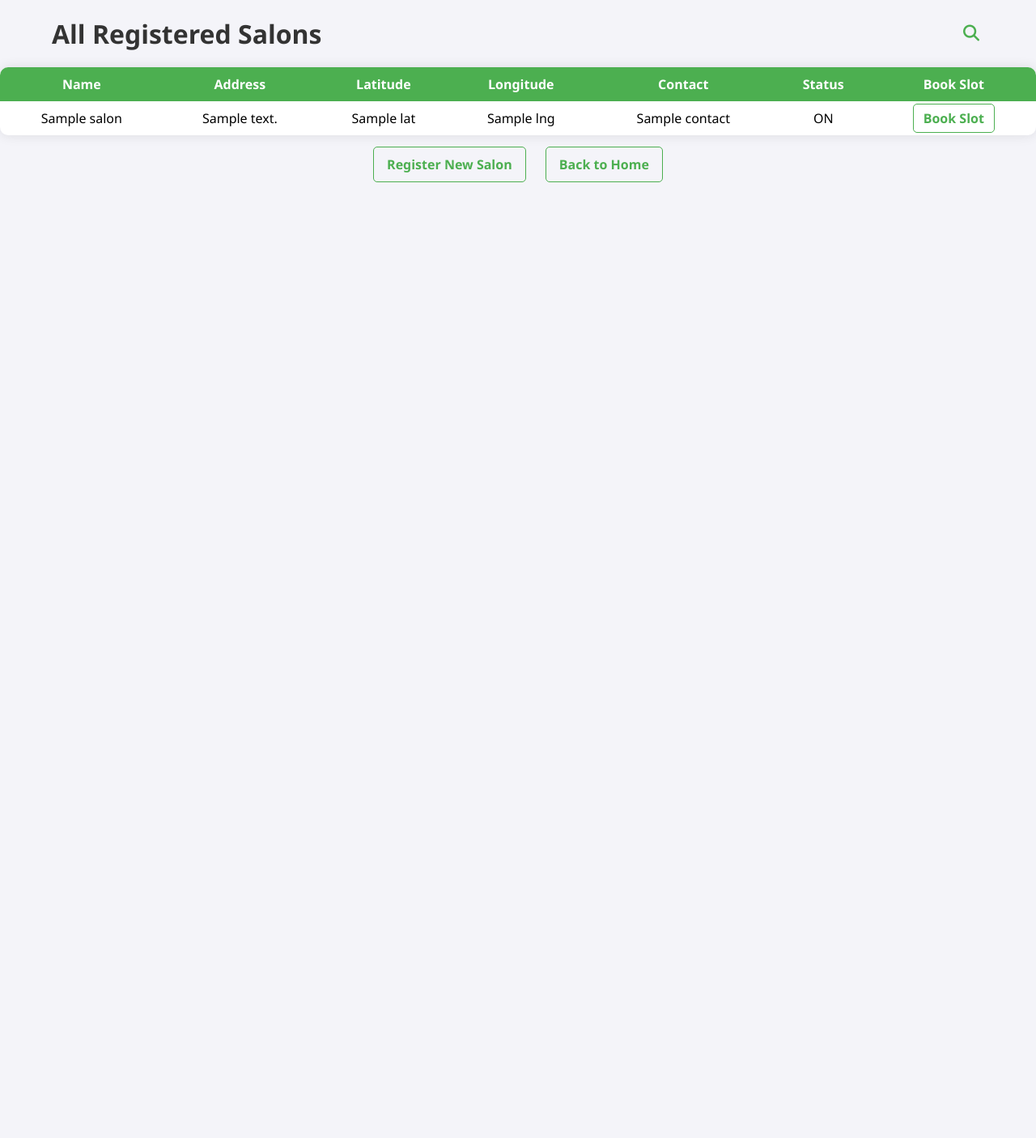
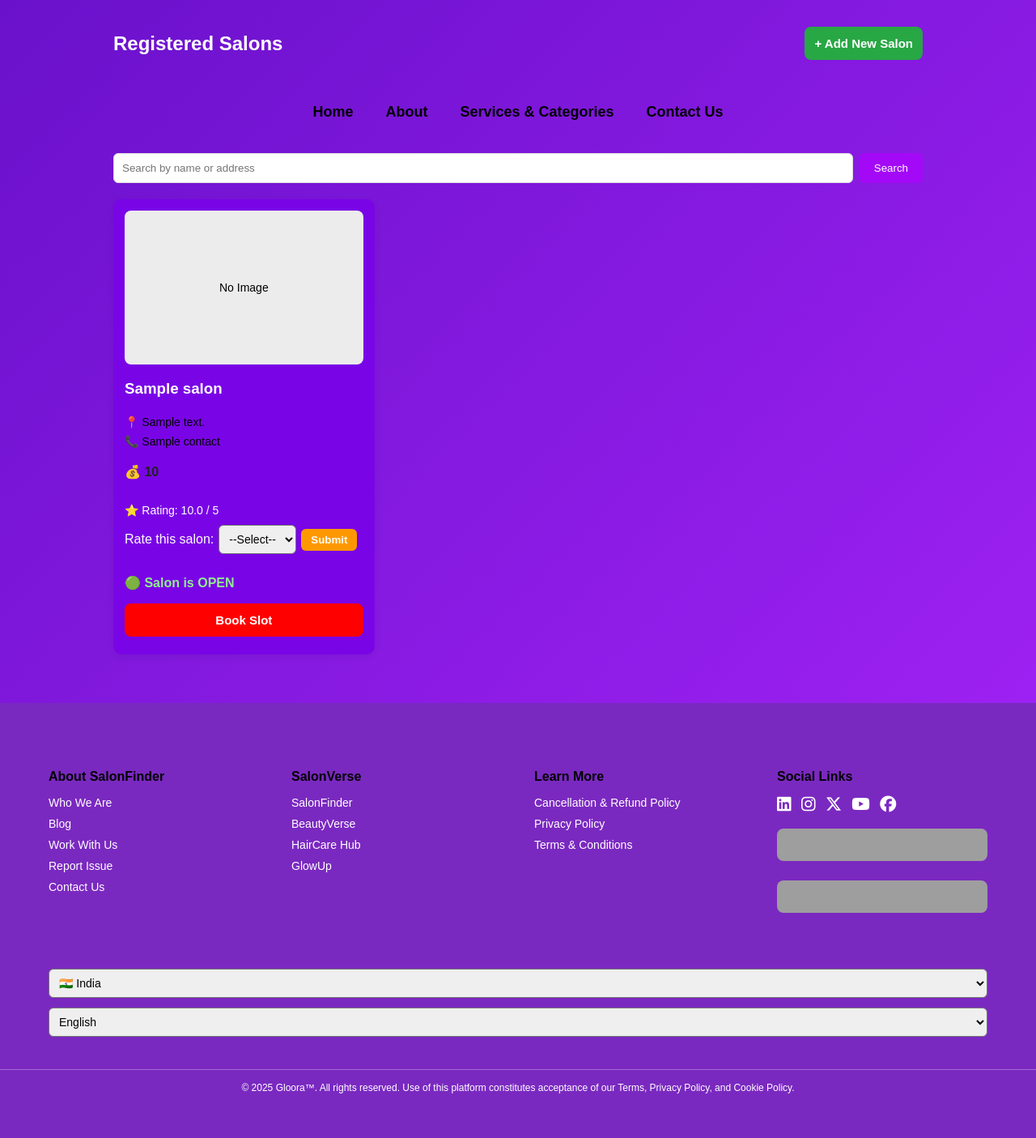
Before and after one commit to divesh012/my_app, a Flask app: template templates/show_salon.html in a window 1280 px wide. Shown: the whole page at 81% size. Before the commit the page ends 225 px from the top, so only its background shows below. Run offline with Flask 3, Linux system fonts and the light colour scheme; the template is opened without the code that fills it: most values are stand-ins (such as "Sample title", 1, 10 or a date in 2020); grey boxes are pictures that could not be loaded.

Commit message:
Update show_salon.html

```diff
--- a/templates/show_salon.html
+++ b/templates/show_salon.html
@@ -1,270 +1,231 @@
-<!DOCTYPE html>
-<html lang="en">
-
+<!doctype html>
+<html>
 <head>
-  <meta charset="UTF-8">
-  <title>All Salons</title>
+  <meta charset="utf-8"/>
+  <title>Salons</title>
+  <meta name="viewport" content="width=device-width, initial-scale=1"/>
   <link rel="stylesheet" href="https://cdnjs.cloudflare.com/ajax/libs/font-awesome/6.5.0/css/all.min.css">
-  <style>
-    body {
-      font-family: 'Segoe UI', Tahoma, Geneva, Verdana, sans-serif;
-      background-color: #f4f4f9;
-      margin: 0;
-      padding: 0;
-    }
-
-    .header-container {
-      display: flex;
-      justify-content: space-between;
-      align-items: center;
-      max-width: 90%;
-      margin: 20px auto;
-    }
-
-    h1 {
-      color: #333;
-      margin: 0;
-    }
-
-    .search-container input[type="text"] {
-      display: none;
-      padding: 6px 10px;
-      border: 1px solid #ccc;
-      border-radius: 5px;
-      width: 0;
-      transition: width 0.3s ease;
-    }
-
-    .search-container input[type="text"].active {
-      display: inline-block;
-      width: 220px;
-    }
-
-    .search-container button {
-      background: none;
-      border: none;
-      cursor: pointer;
-      font-size: 20px;
-      color: #4CAF50;
-    }
-
-    table {
-      width: 100%;
-      border-collapse: collapse;
-      margin: 20px auto;
-      background: white;
-      box-shadow: 0 0 15px rgba(0, 0, 0, 0.1);
-      border-radius: 10px;
-      overflow: hidden;
-    }
-
-    table th,
-    table td {
-      text-align: center;
-      vertical-align: middle;
-      padding: 10px;
-      white-space: nowrap;
-    }
-
-    th {
-      background-color: #4CAF50;
-      color: white;
-    }
-
-    tr.owner-row {
-      background-color: #fff9c4;
-    }
-
-    tr:hover {
-      background-color: #f1f1f1;
-    }
-
-    /* Toggle buttons */
-    a.toggle-btn {
-      padding: 8px 14px;
-      border-radius: 6px;
-      color: white !important;
-      font-weight: bold;
-      text-decoration: none;
-      transition: 0.3s;
-      display: inline-block;
-    }
-
-    a.toggle-btn.on {
-      background-color: #4CAF50;
-    }
-
-    a.toggle-btn.on:hover {
-      background-color: #45a049;
-    }
-
-    a.toggle-btn.off {
-      background-color: #f44336;
-    }
-
-    a.toggle-btn.off:hover {
-      background-color: #e53935;
-    }
-
-    /* Book Slot button */
-    td a.book-btn {
-      padding: 6px 12px;
-      border-radius: 5px;
-      border: 1px solid #4CAF50;
-      color: #4CAF50;
-      font-weight: bold;
-      text-decoration: none;
-      transition: 0.3s;
-    }
-
-    td a.book-btn:hover {
-      background-color: #45a049;
-      color: white;
-    }
-
-    /* Disabled link */
-    .disabled-link {
-      color: gray;
-      border: 1px solid gray;
-      padding: 6px 12px;
-      border-radius: 5px;
-      pointer-events: none;
-      cursor: default;
-      display: inline-block;
-    }
-
-    .links {
-      text-align: center;
-      margin: 25px 0;
-    }
-
-    .links a {
-      margin: 0 10px;
-      padding: 10px 16px;
-      border-radius: 5px;
-      border: 1px solid #4CAF50;
-      color: #4CAF50;
-      font-weight: bold;
-      text-decoration: none;
-      transition: 0.3s;
-    }
-
-    .links a:hover {
-      background-color: #4CAF50;
-      color: white;
-    }
-
-    p {
-      text-align: center;
-      font-size: 18px;
-      color: #555;
-    }
-
-    .closed {
-      color: red;
-      font-weight: bold;
-    }
-  </style>
+  <link rel="stylesheet" href="{{ url_for('static', filename='css/show_salon.css') }}">
 </head>
 
 <body>
+<div class="wrap">
 
-  <div class="header-container">
-    <h1>All Registered Salons</h1>
-    <div class="search-container">
-      <button id="search-icon"><i class="fas fa-magnifying-glass"></i></button>
-      <form id="search-form" method="get" style="display:inline;">
-        <input type="text" name="search" placeholder="Search by name or address"
-          value="{{ search_query|default('') }}">
-      </form>
+  <div class="top">
+    <h2>Registered Salons</h2>
+    <div>
+      <a class="btn add-btn" href="{{ url_for('register_salon') }}">+ Add New Salon</a>
     </div>
   </div>
 
-  {% if salons %}
-  <table>
-    <tr>
-      <th>Name</th>
-      <th>Address</th>
-      <th>Latitude</th>
-      <th>Longitude</th>
-      <th>Contact</th>
-      <th>Status</th>
-      <th>Book Slot</th>
-      {% if session.get('username') %}<th>Owner Toggle</th>{% endif %}
-      {% if session.get('admin') %}<th>Admin Toggle</th>{% endif %}
-    </tr>
+  <!-- Navigation Bar -->
+  <div class="navbar" style="text-align:center; margin: 20px;">
+      <a href="{{ url_for('gender') }}">Home</a>
+      <a href="{{ url_for('about') }}" class="active">About</a>
+      <a href="{{ url_for('services_categories') }}">Services & Categories</a>
+      <a href="{{ url_for('help_page') }}">Contact Us</a>
+  </div>
+
+  <!-- SEARCH BOX -->
+  <form class="search_box" method="get" action="{{ url_for('show_salons') }}">
+    <input type="search" name="search" placeholder="Search by name or address" value="{{ search_query or '' }}">
+    <button type="submit">Search</button>
+  </form>
+
+  <!-- GRID START -->
+  <div class="grid">
 
     {% for salon in salons %}
-    <tr class="{% if session.get('username') == salon['owner_username'] %}owner-row{% endif %}">
-      <td>{{ salon['name'] }}</td>
-      <td>{{ salon['address'] }}</td>
-      <td>{{ salon['lat'] }}</td>
-      <td>{{ salon['lng'] }}</td>
-      <td>{{ salon['contact'] }}</td>
-      <td class="{{ 'closed' if salon['status'] == 'OFF' else '' }}">{{ salon['status'] }}</td>
+    <div class="card">
 
-      <!-- Book Slot -->
-      <td>
-        {% if salon['status'] == 'ON' %}
-          <a class="book-btn" href="{{ url_for('book_slot_for_salon', salon_id=salon['id']) }}">Book Slot</a>
+        {% if salon.image_path %}
+            <img src="{{ url_for('static', filename=salon.image_path) }}" alt="{{ salon.name }}">
         {% else %}
-          <span class="disabled-link">Closed</span>
+            <div class="no-img">No Image</div>
         {% endif %}
-      </td>
 
-      <!-- Owner Toggle -->
-      {% if session.get('username') %}
-      <td>
-        {% if session.get('username') == salon['owner_username'] %}
-          <a class="toggle-btn {% if salon['status'] == 'ON' %}off{% else %}on{% endif %}"
-             href="{{ url_for('owner_toggle_salon_status', salon_id=salon['id']) }}">
-             {% if salon['status'] == 'ON' %} Turn OFF {% else %} Turn ON {% endif %}
-          </a>
+        <h3>{{ salon.name }}</h3>
+        <p class="muted">📍 {{ salon.address }}</p>
+        <p class="muted">📞 {{ salon.contact }}</p>
+
+        {% if salon.price %}
+          <p class="price">💰 {{ salon.price }}</p>
+        {% endif %}
+
+        <p class="rating">
+          ⭐ Rating:
+          {% if salon.rating_count > 0 %}
+            {{ (salon.rating_total / salon.rating_count) | round(1) }} / 5
+          {% else %}
+            0 / 5
+          {% endif %}
+        </p>
+
+        <!-- Rating Form -->
+        <form action="{{ url_for('rate_salon', salon_id=salon.id) }}" method="POST" class="rating-form">
+          <label for="rating-{{ salon.id }}">Rate this salon:</label>
+          <select name="rating" id="rating-{{ salon.id }}" required>
+            <option value="">--Select--</option>
+            <option value="1">⭐ 1</option>
+            <option value="2">⭐ 2</option>
+            <option value="3">⭐ 3</option>
+            <option value="4">⭐ 4</option>
+            <option value="5">⭐ 5</option>
+          </select>
+          <button type="submit" class="rate-btn">Submit</button>
+        </form>
+
+        <!-- Salon Status -->
+        <p>
+          {% if salon.status == 'ON' %}
+              <span style="color: lightgreen; font-weight:600;">🟢 Salon is OPEN</span>
+          {% else %}
+              <span style="color: red; font-weight:600;">🔴 Salon is CLOSED</span>
+          {% endif %}
+        </p>
+
+        <!-- BOOK SLOT -->
+        {% if salon.status == 'ON' %}
+            <a class="btn book-btn" href="{{ url_for('book_slot_for_salon', salon_id=salon.id) }}">Book Slot</a>
         {% else %}
-          -
+            <button class="btn book-btn" style="background: rgba(58, 241, 2, 0.856);" disabled>Salon Closed</button>
         {% endif %}
-      </td>
-      {% endif %}
 
-      <!-- Admin Toggle -->
-      {% if session.get('admin') %}
-      <td>
-        <a class="toggle-btn {% if salon['status'] == 'ON' %}off{% else %}on{% endif %}"
-           href="{{ url_for('toggle_salon_status', salon_id=salon['id']) }}">
-           {% if salon['status'] == 'ON' %} Turn OFF {% else %} Turn ON {% endif %}
-        </a>
-      </td>
-      {% endif %}
-    </tr>
+        <!-- OWNER: TOGGLE -->
+        {% if username == salon.owner_username %}
+            <button onclick="openPassKeyPopup({{ salon.id }})"
+        class="toggle-btn">
+    Toggle ON / OFF
+</button>
+
+        {% endif %}
+
+    </div>
+    {% else %}
+      <p>No salons found.</p>
     {% endfor %}
-  </table>
-  {% else %}
-  <p>No salons available.</p>
-  {% endif %}
 
-  <div class="links">
-    <a href="{{ url_for('register_salon') }}">Register New Salon</a>
-    <a href="{{ url_for('male') }}">Back to Home</a>
-  </div>
+  </div> <!-- GRID END -->
 
-  <script>
-    const searchIcon = document.getElementById('search-icon');
-    const searchInput = document.querySelector('#search-form input[name="search"]');
-    const searchForm = document.getElementById('search-form');
+</div> <!-- WRAP END -->
 
-    searchIcon.addEventListener('click', function () {
-      searchInput.classList.toggle('active');
-      if (searchInput.classList.contains('active')) {
-        searchInput.focus();
-      }
-    });
 
-    searchInput.addEventListener('keypress', function (e) {
-      if (e.key === 'Enter') {
-        searchForm.submit();
-      }
-    });
-  </script>
+<!-- PASSKEY POPUP -->
+<div id="passKeyModal">
+    <form id="passKeyForm" method="POST">
+        <h3 style="margin-bottom: 10px; text-align:center;">Enter Pass Key</h3>
+
+        <input type="password"
+               name="pass_key"
+               placeholder="Pass Key"
+               required>
+
+        <button type="submit" class="btn btn-primary">Submit</button>
+    </form>
+</div>
+
+
+<script>
+  //used for location also
+navigator.geolocation.getCurrentPosition(pos => {
+    const lat = pos.coords.latitude;
+    const lon = pos.coords.longitude;
+    window.location = `/recommend?lat=${lat}&lon=${lon}&category=hair`;
+});
+
+
+
+
+
+function openPassKeyPopup(salon_id) {
+    const modal = document.getElementById("passKeyModal");
+    const form = document.getElementById("passKeyForm");
+    form.action = "/toggle_salon/" + salon_id;
+    modal.style.display = "flex";
+}
+
+window.onclick = function(event) {
+    const modal = document.getElementById("passKeyModal");
+    if (event.target === modal) {
+        modal.style.display = "none";
+    }
+}
+</script>
+
+
+<!-- FOOTER OUTSIDE WRAP (FULL WIDTH) -->
+<div class="footer" id="footer">
+    <div class="footer-top">
+
+        <div class="footer-column">
+            <h4>About SalonFinder</h4>
+            <a href="#">Who We Are</a>
+            <a href="#">Blog</a>
+            <a href="#">Work With Us</a>
+            <a href="#">Report Issue</a>
+            <a href="{{ url_for('contact_us') }}">Contact Us</a>
+        </div>
+
+        <div class="footer-column">
+            <h4>SalonVerse</h4>
+            <a href="#">SalonFinder</a>
+            <a href="#">BeautyVerse</a>
+            <a href="#">HairCare Hub</a>
+            <a href="#">GlowUp</a>
+        </div>
+
+        <div class="footer-column">
+            <h4>Learn More</h4>
+            <a href="{{ url_for('cancellation') }}">Cancellation & Refund Policy</a>
+            <a href="{{ url_for('privacy') }}">Privacy Policy</a>
+            <a href="{{ url_for('term') }}">Terms & Conditions</a>
+        </div>
+
+        <div class="footer-column">
+            <h4>Social Links</h4>
+            <div class="social-icons">
+                <i class="fab fa-linkedin"></i>
+                <i class="fab fa-instagram"></i>
+                <i class="fab fa-x-twitter"></i>
+                <i class="fab fa-youtube"></i>
+                <i class="fab fa-facebook"></i>
+            </div>
+
+            <div class="app-links">
+                <img src="https://developer.apple.com/assets/elements/badges/download-on-the-app-store.svg" alt="App Store">
+                <img src="https://upload.wikimedia.org/wikipedia/commons/7/78/Google_Play_Store_badge_EN.svg" alt="Play Store">
+            </div>
+        </div>
+
+        <div class="footer-column">
+            <div class="dropdowns">
+                <select>
+                    <option selected>🇮🇳 India</option>
+                    <option>🇺🇸 United States</option>
+                    <option>🇬🇧 United Kingdom</option>
+                    <option>🇩🇪 Germany</option>
+                    <option>🇫🇷 France</option>
+                    <option>🇯🇵 Japan</option>
+                    <option>🇨🇦 Canada</option>
+                    <option>🇦🇺 Australia</option>
+                </select>
+
+                <select>
+                    <option selected>English</option>
+                    <option>Deutsch</option>
+                    <option>Français</option>
+                    <option>日本語</option>
+                    <option>Español</option>
+                    <option>हिन्दी</option>
+                </select>
+            </div>
+        </div>
+    </div>
+
+    <div class="footer-bottom">
+        © 2025 Gloora™. All rights reserved. Use of this platform constitutes acceptance of our Terms, Privacy Policy, and Cookie Policy.
+    </div>
+</div>
 
 </body>
 </html>
```
